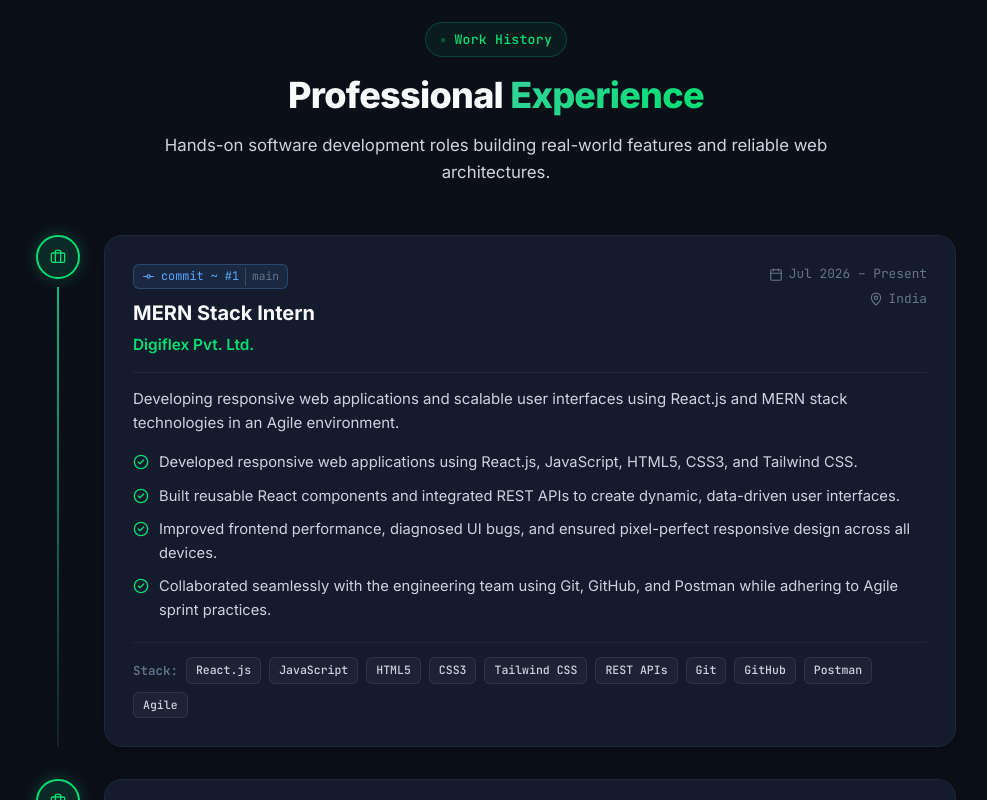
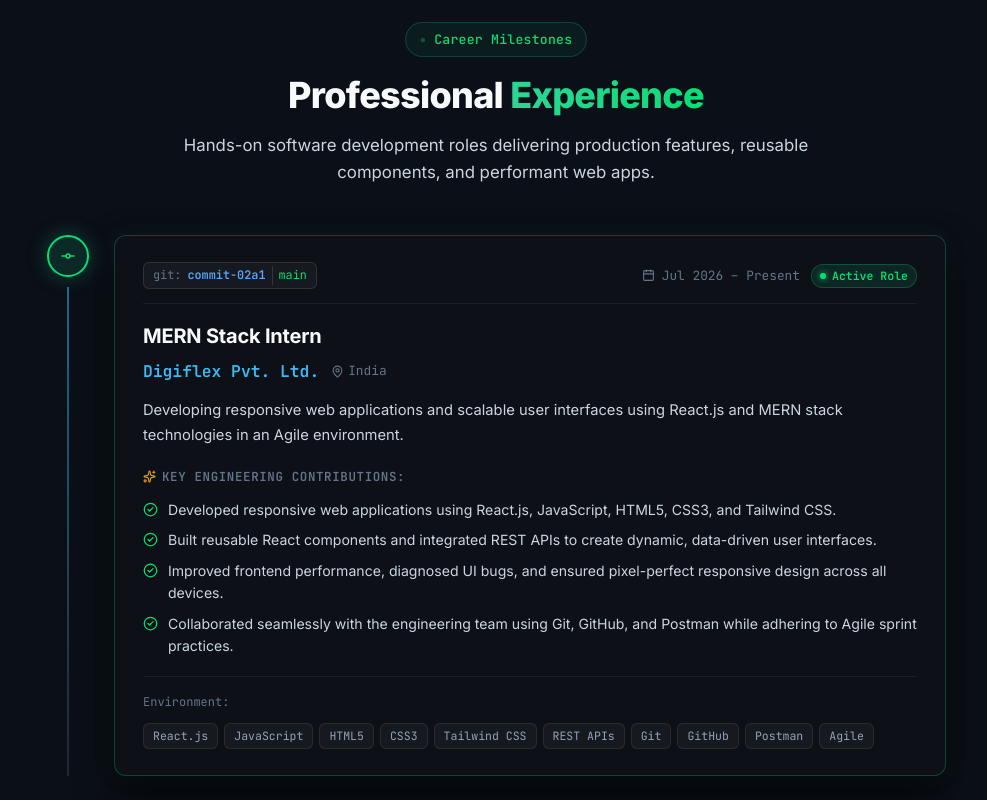
Before and after one commit to sonukadere/Portfolio, a React (Vite) app: page / in a window 1280 px wide. Shown: the part 5540-6340 px from the top of the page, without its empty margins (144-1131 px from the left). Built offline with nearby package versions, Linux system fonts and the light colour scheme.

Commit message:
Refactor Experience section into clean Git commit timeline with active status badge

```diff
--- a/src/components/Experience.css
+++ b/src/components/Experience.css
@@ -1,10 +1,15 @@
+/* Experience Timeline Section */
+.experience-section {
+  position: relative;
+}
+
 .experience-timeline {
-  max-width: 920px;
+  max-width: 900px;
   margin: 0 auto;
-  position: relative;
   display: flex;
   flex-direction: column;
-  gap: 32px;
+  gap: 36px;
+  position: relative;
 }
 
 .timeline-item {
@@ -13,6 +18,7 @@
   position: relative;
 }
 
+/* Marker Node & Branch Line */
 .timeline-marker {
   display: flex;
   flex-direction: column;
@@ -21,132 +27,216 @@
   width: 44px;
 }
 
-.marker-dot {
-  width: 44px;
-  height: 44px;
+.marker-node {
+  width: 42px;
+  height: 42px;
   border-radius: 50%;
-  background: rgba(16, 185, 129, 0.15);
-  border: 2px solid var(--accent-green-bright);
+  background: #161b22;
+  border: 2px solid #30363d;
+  color: var(--accent-cyan);
   display: flex;
   align-items: center;
   justify-content: center;
-  color: var(--accent-green-bright);
-  box-shadow: 0 0 16px rgba(16, 185, 129, 0.3);
+  box-shadow: 0 4px 15px rgba(0, 0, 0, 0.4);
   z-index: 2;
-  transition: transform var(--transition-fast);
+  transition: all var(--transition-fast);
 }
 
-.timeline-item:hover .marker-dot {
-  transform: scale(1.1);
-  box-shadow: 0 0 22px rgba(16, 185, 129, 0.5);
+.marker-node.node-active {
+  background: rgba(16, 185, 129, 0.15);
+  border-color: var(--accent-green-bright);
+  color: var(--accent-green-bright);
+  box-shadow: 0 0 20px rgba(16, 185, 129, 0.35);
 }
 
-.marker-line {
+.timeline-item:hover .marker-node {
+  transform: scale(1.08);
+  border-color: var(--accent-cyan);
+  color: #fff;
+}
+
+.marker-branch-line {
   width: 2px;
   flex: 1;
-  background: linear-gradient(180deg, var(--accent-green) 0%, rgba(30, 41, 59, 0.6) 100%);
-  margin-top: 8px;
+  background: linear-gradient(180deg, rgba(56, 189, 248, 0.5) 0%, rgba(48, 54, 61, 0.6) 100%);
+  margin-top: 10px;
   min-height: 80px;
 }
 
+/* Experience Card */
 .experience-card {
   flex: 1;
-  background: var(--bg-card);
-  border: 1px solid var(--border-subtle);
-  border-radius: var(--radius-lg);
-  padding: 28px;
-  box-shadow: var(--shadow-md);
+  background: #0d1117;
+  border: 1px solid #30363d;
+  border-radius: var(--radius-md);
+  padding: 26px 28px;
+  box-shadow: 0 12px 30px rgba(0, 0, 0, 0.5);
   transition: all var(--transition-normal);
+  position: relative;
+  overflow: hidden;
+}
+
+.timeline-item.current-item .experience-card {
+  border-color: rgba(16, 185, 129, 0.3);
+  box-shadow: 0 16px 36px rgba(0, 0, 0, 0.6), 0 0 25px rgba(16, 185, 129, 0.08);
 }
 
 .experience-card:hover {
-  border-color: rgba(16, 185, 129, 0.35);
-  box-shadow: 0 12px 30px -5px rgba(0, 0, 0, 0.6);
+  border-color: rgba(56, 189, 248, 0.4);
+  box-shadow: 0 20px 45px rgba(0, 0, 0, 0.7), 0 0 25px rgba(56, 189, 248, 0.1);
   transform: translateY(-2px);
 }
 
-.exp-card-header {
+/* Top Bar */
+.exp-top-bar {
   display: flex;
+  align-items: center;
   justify-content: space-between;
-  align-items: flex-start;
-  gap: 16px;
-  margin-bottom: 14px;
+  gap: 12px;
+  flex-wrap: wrap;
   padding-bottom: 14px;
-  border-bottom: 1px solid var(--border-subtle);
+  margin-bottom: 16px;
+  border-bottom: 1px solid rgba(255, 255, 255, 0.06);
 }
 
-.git-commit-tag {
+.exp-git-chip {
   display: inline-flex;
   align-items: center;
   gap: 6px;
   font-family: var(--font-mono);
   font-size: 0.74rem;
-  color: #58a6ff;
-  background: rgba(88, 166, 255, 0.1);
-  border: 1px solid rgba(88, 166, 255, 0.25);
-  padding: 2px 8px;
+  background: rgba(255, 255, 255, 0.04);
+  border: 1px solid rgba(255, 255, 255, 0.1);
+  padding: 3px 9px;
   border-radius: var(--radius-sm);
-  margin-bottom: 8px;
 }
 
-.git-branch-label {
+.git-chip-prefix {
   color: var(--text-muted);
-  font-size: 0.7rem;
-  border-left: 1px solid rgba(255, 255, 255, 0.15);
+}
+
+.git-chip-hash {
+  color: #58a6ff;
+  font-weight: 600;
+}
+
+.git-chip-branch {
+  color: var(--accent-green-bright);
+  border-left: 1px solid rgba(255, 255, 255, 0.12);
   padding-left: 6px;
 }
 
-.exp-role {
-  font-size: 1.25rem;
-  font-weight: 700;
-  color: var(--text-primary);
-  margin-bottom: 4px;
-}
-
-.exp-company {
-  font-size: 0.96rem;
-  font-weight: 600;
-  color: var(--accent-green-bright);
-}
-
-.exp-meta-badge {
-  display: flex;
-  flex-direction: column;
-  align-items: flex-end;
-  gap: 4px;
+.exp-time-badge {
+  display: inline-flex;
+  align-items: center;
+  gap: 7px;
   font-family: var(--font-mono);
   font-size: 0.8rem;
   color: var(--text-muted);
 }
 
-.meta-item {
+.status-badge-active {
+  display: inline-flex;
+  align-items: center;
+  gap: 6px;
+  font-size: 0.72rem;
+  font-weight: 600;
+  color: var(--accent-green-bright);
+  background: rgba(16, 185, 129, 0.12);
+  border: 1px solid rgba(16, 185, 129, 0.3);
+  padding: 2px 8px;
+  border-radius: var(--radius-full);
+  margin-left: 4px;
+}
+
+.status-dot-pulse {
+  width: 6px;
+  height: 6px;
+  border-radius: 50%;
+  background: var(--accent-green-bright);
+  box-shadow: 0 0 6px var(--accent-green-bright);
+}
+
+/* Role & Company */
+.exp-header-info {
+  margin-bottom: 14px;
+}
+
+.exp-role-title {
+  font-size: 1.25rem;
+  font-weight: 700;
+  color: var(--text-primary);
+  margin-bottom: 6px;
+  letter-spacing: -0.01em;
+}
+
+.exp-company-row {
   display: flex;
   align-items: center;
-  gap: 6px;
+  gap: 12px;
+  flex-wrap: wrap;
 }
 
-.exp-summary {
-  font-size: 0.94rem;
+.exp-company-name {
+  font-size: 1.02rem;
+  font-weight: 600;
+  color: var(--accent-cyan);
+  font-family: var(--font-mono);
+}
+
+.exp-location-tag {
+  display: inline-flex;
+  align-items: center;
+  gap: 4px;
+  font-size: 0.8rem;
+  font-family: var(--font-mono);
+  color: var(--text-muted);
+}
+
+/* Overview */
+.exp-overview {
+  font-size: 0.92rem;
+  line-height: 1.65;
   color: var(--text-secondary);
-  line-height: 1.6;
-  margin-bottom: 16px;
+  margin-bottom: 18px;
+}
+
+/* Accomplishments */
+.exp-accomplishments {
+  margin-bottom: 20px;
+}
+
+.accomplishments-title {
+  display: inline-flex;
+  align-items: center;
+  gap: 6px;
+  font-family: var(--font-mono);
+  font-size: 0.78rem;
+  font-weight: 600;
+  color: var(--text-muted);
+  text-transform: uppercase;
+  letter-spacing: 0.05em;
+  margin-bottom: 12px;
+}
+
+.sparkle-icon {
+  color: var(--accent-amber);
 }
 
 .exp-points-list {
   list-style: none;
   display: flex;
   flex-direction: column;
-  gap: 10px;
-  margin-bottom: 20px;
+  gap: 9px;
 }
 
 .exp-point-item {
   display: flex;
   align-items: flex-start;
   gap: 10px;
-  font-size: 0.92rem;
-  color: var(--text-secondary);
-  line-height: 1.6;
+  font-size: 0.88rem;
+  line-height: 1.55;
+  color: #cbd5e1;
 }
 
 .point-icon {
@@ -155,33 +245,76 @@
   margin-top: 3px;
 }
 
+/* Tech Pills */
 .exp-tech-strip {
   display: flex;
   align-items: center;
+  gap: 10px;
   flex-wrap: wrap;
-  gap: 8px;
-  padding-top: 14px;
-  border-top: 1px solid rgba(255, 255, 255, 0.05);
+  padding-top: 16px;
+  border-top: 1px solid rgba(255, 255, 255, 0.06);
 }
 
 .tech-label {
-  font-size: 0.78rem;
+  font-family: var(--font-mono);
+  font-size: 0.75rem;
   color: var(--text-muted);
-  font-family: var(--font-mono);
-  font-weight: 600;
+  flex-shrink: 0;
 }
 
+.tech-pills-wrap {
+  display: flex;
+  flex-wrap: wrap;
+  gap: 6px;
+}
+
+.exp-tech-pill {
+  font-family: var(--font-mono);
+  font-size: 0.72rem;
+  background: rgba(255, 255, 255, 0.04);
+  color: #94a3b8;
+  border: 1px solid rgba(255, 255, 255, 0.08);
+  padding: 3px 9px;
+  border-radius: var(--radius-sm);
+  transition: all var(--transition-fast);
+}
+
+.exp-tech-pill:hover {
+  color: var(--accent-cyan);
+  border-color: rgba(56, 189, 248, 0.3);
+  background: rgba(56, 189, 248, 0.08);
+}
+
+/* Responsive */
 @media (max-width: 768px) {
-  .timeline-marker {
-    display: none;
+  .experience-timeline {
+    gap: 28px;
   }
 
-  .exp-card-header {
+  .timeline-item {
+    gap: 14px;
+  }
+
+  .timeline-marker {
+    width: 32px;
+  }
+
+  .marker-node {
+    width: 32px;
+    height: 32px;
+  }
+
+  .experience-card {
+    padding: 20px 18px;
+  }
+
+  .exp-role-title {
+    font-size: 1.12rem;
+  }
+
+  .exp-top-bar {
     flex-direction: column;
     align-items: flex-start;
-  }
-
-  .exp-meta-badge {
-    align-items: flex-start;
+    gap: 8px;
   }
 }
--- a/src/components/Experience.jsx
+++ b/src/components/Experience.jsx
@@ -1,5 +1,5 @@
 import React from 'react';
-import { Briefcase, Calendar, MapPin, CheckCircle2, GitCommit } from 'lucide-react';
+import { Calendar, MapPin, CheckCircle2, GitCommit, Sparkles } from 'lucide-react';
 import './Experience.css';
 
 export default function Experience({ data }) {
@@ -11,79 +11,104 @@ export default function Experience({ data }) {
     <section id="experience" className="section experience-section">
       <div className="container">
         <div className="section-header">
-          <div className="section-tag">Work History</div>
+          <div className="section-tag">Career Milestones</div>
           <h2 className="section-title">
             Professional <span className="gradient-green">Experience</span>
           </h2>
           <p className="section-subtitle">
-            Hands-on software development roles building real-world features and reliable web architectures.
+            Hands-on software development roles delivering production features, reusable components, and performant web apps.
           </p>
         </div>
 
         <div className="experience-timeline">
-          {experiences.map((exp, idx) => (
-            <div key={idx} className="timeline-item">
-              {/* Timeline marker with glowing dot and connector line */}
+          {experiences.map((exp, idx) => {
+            const isCurrent = exp.period.toLowerCase().includes('present');
+            return (
+              <div key={idx} className={`timeline-item ${isCurrent ? 'current-item' : ''}`}>
+                {/* Timeline node with branch line */}
                 <div className="timeline-marker">
-                <div className="marker-dot">
-                  <Briefcase size={16} />
+                  <div className={`marker-node ${isCurrent ? 'node-active' : ''}`}>
+                    <GitCommit size={16} />
                   </div>
-                {idx !== experiences.length - 1 && <div className="marker-line"></div>}
+                  {idx !== experiences.length - 1 && <div className="marker-branch-line"></div>}
                 </div>
 
                 {/* Experience Card */}
                 <div className="experience-card">
-                <div className="exp-card-header">
-                  <div>
-                    <div className="git-commit-tag">
-                      <GitCommit size={13} />
-                      <span>commit ~ #{idx + 1}</span>
-                      <span className="git-branch-label">main</span>
-                    </div>
-                    <h3 className="exp-role">{exp.role}</h3>
-                    <h4 className="exp-company">{exp.company}</h4>
+                  {/* Top Bar: Commit & Period */}
+                  <div className="exp-top-bar">
+                    <div className="exp-git-chip">
+                      <span className="git-chip-prefix">git:</span>
+                      <span className="git-chip-hash">
+                        commit-0{experiences.length - idx}a{idx + 1}
+                      </span>
+                      <span className="git-chip-branch">main</span>
                     </div>
 
-                  <div className="exp-meta-badge">
-                    <div className="meta-item">
-                      <Calendar size={14} />
+                    <div className="exp-time-badge">
+                      <Calendar size={13} />
                       <span>{exp.period}</span>
+                      {isCurrent && (
+                        <span className="status-badge-active">
+                          <span className="status-dot-pulse"></span>
+                          Active Role
+                        </span>
+                      )}
                     </div>
-                    <div className="meta-item">
-                      <MapPin size={14} />
-                      <span>{exp.location}</span>
+                  </div>
+
+                  {/* Role and Company Info */}
+                  <div className="exp-header-info">
+                    <div>
+                      <h3 className="exp-role-title">{exp.role}</h3>
+                      <div className="exp-company-row">
+                        <span className="exp-company-name">{exp.company}</span>
+                        <span className="exp-location-tag">
+                          <MapPin size={13} />
+                          {exp.location}
+                        </span>
                       </div>
                     </div>
                   </div>
 
+                  {/* Summary / Description */}
                   {exp.description && (
-                  <p className="exp-summary">{exp.description}</p>
+                    <p className="exp-overview">{exp.description}</p>
                   )}
 
-                {/* Accomplishments */}
+                  {/* Key Accomplishments */}
                   {exp.points && exp.points.length > 0 && (
+                    <div className="exp-accomplishments">
+                      <span className="accomplishments-title">
+                        <Sparkles size={13} className="sparkle-icon" />
+                        Key Engineering Contributions:
+                      </span>
                       <ul className="exp-points-list">
                         {exp.points.map((pt, pIdx) => (
                           <li key={pIdx} className="exp-point-item">
-                        <CheckCircle2 size={16} className="point-icon" />
+                            <CheckCircle2 size={15} className="point-icon" />
                             <span>{pt}</span>
                           </li>
                         ))}
                       </ul>
+                    </div>
                   )}
 
-                {/* Tech Used */}
+                  {/* Tech Stack Chips */}
                   {exp.skills && exp.skills.length > 0 && (
                     <div className="exp-tech-strip">
-                    <span className="tech-label">Stack:</span>
+                      <span className="tech-label">Environment:</span>
+                      <div className="tech-pills-wrap">
                         {exp.skills.map((skill, sIdx) => (
-                      <span key={sIdx} className="tech-pill">{skill}</span>
+                          <span key={sIdx} className="exp-tech-pill">{skill}</span>
                         ))}
+                      </div>
                     </div>
                   )}
                 </div>
               </div>
-          ))}
+            );
+          })}
         </div>
       </div>
     </section>
```
Lines whose indentation alone changed are shown as unchanged.
